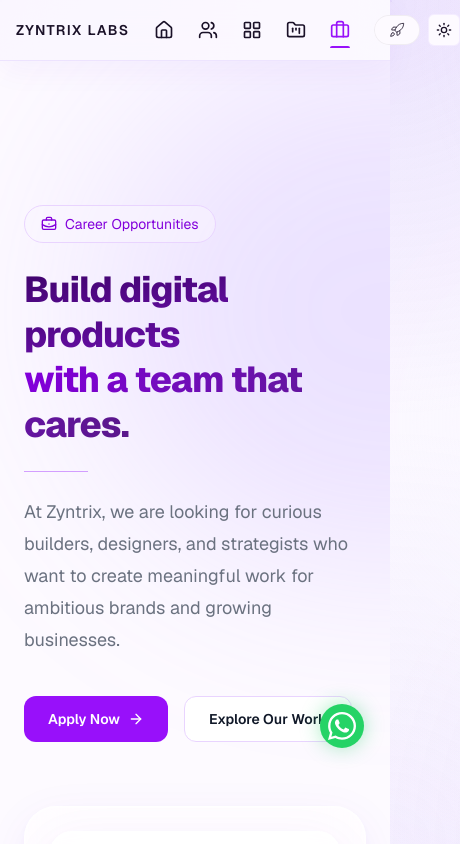
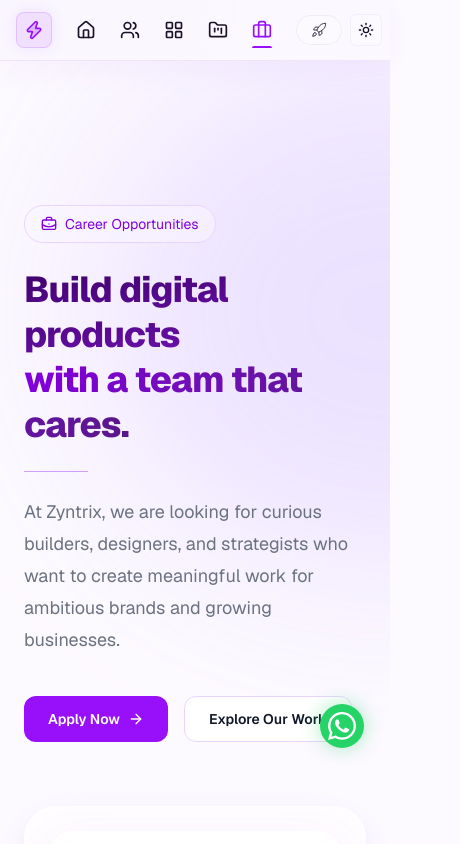
Before and after one commit to akshithjeevan/my-company-website, a Next.js app: page /Carrier in a window 390 px wide. Shown: the top 844 px of the page, 460 px wide, since content can reach past the window. Built offline with nearby package versions, Linux system fonts and the light colour scheme.

Commit message:
turn company name in header to icon when open in mobile screen

```diff
--- a/app/components/Header.tsx
+++ b/app/components/Header.tsx
@@ -4,7 +4,7 @@
 import { usePathname } from 'next/navigation';
 import { ModeToggle } from '@/components/ui/mode-toggle';
 import StarBorder from '../components/StarBorder';
-import { Rocket, Home, Users, LayoutGrid, FolderKanban, Briefcase } from 'lucide-react';
+import { Rocket, Home, Users, LayoutGrid, FolderKanban, Briefcase, Zap } from 'lucide-react';
 
 export default function Header() {
   const pathname = usePathname();
@@ -13,9 +13,17 @@
     <header className="sticky top-0 z-50 border-b border-border bg-header-background backdrop-blur-xl px-4 md:px-6 py-3 md:py-4 text-foreground transition-colors duration-300 shadow-[0_8px_32px_rgba(109,40,217,0.05)] dark:shadow-[0_1px_40px_rgba(109,40,217,0.22),0_1px_0_rgba(139,92,246,0.28)]">
       <div className="mx-auto flex md:grid max-w-7xl md:grid-cols-[1fr_auto_1fr] items-center justify-between gap-4 md:gap-6">
         <div className="justify-self-start shrink-0">
-          <h1 className="text-sm md:text-lg font-semibold uppercase tracking-[0.1em] md:tracking-[0.18em]">
-            Zyntrix Labs
-          </h1>
+          <Link href="/" className="flex items-center gap-2 group transition-all duration-300">
+            {/* Mobile Logo */}
+            <div className="flex md:hidden items-center justify-center w-9 h-9 rounded-lg bg-purple-600/10 dark:bg-purple-500/20 border border-purple-500/20 shadow-[0_0_15px_rgba(147,51,234,0.1)] group-hover:scale-105 transition-transform">
+              <Zap className="text-purple-600 dark:text-purple-400 fill-purple-600/20" size={20} />
+            </div>
+
+            {/* Desktop Text */}
+            <h1 className="hidden md:block text-sm md:text-lg font-semibold uppercase tracking-[0.18em] transition-colors group-hover:text-purple-600 dark:group-hover:text-purple-400">
+              Zyntrix Labs
+            </h1>
+          </Link>
         </div>
 
         <nav className="flex items-center justify-center gap-2 md:gap-6 text-sm">
```
